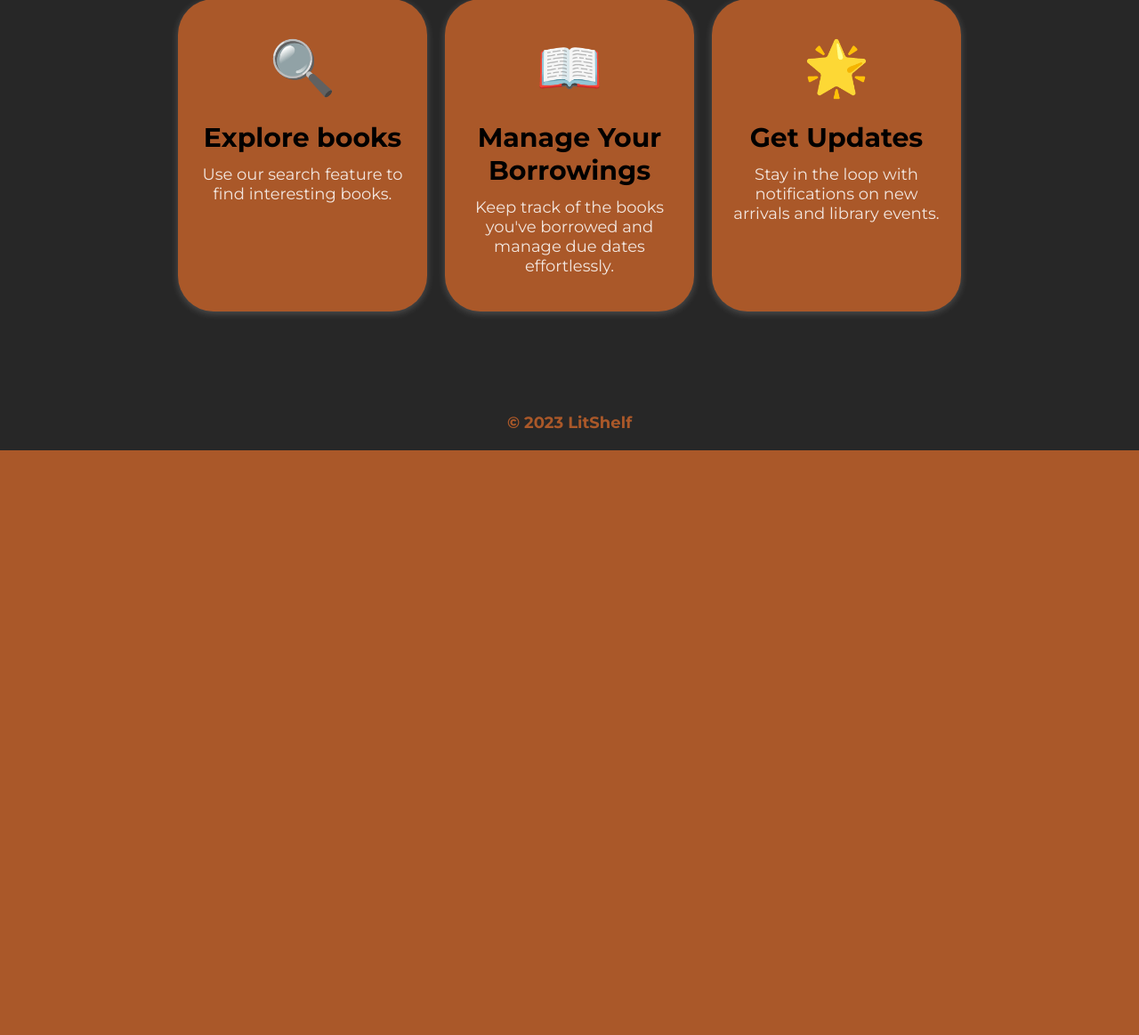
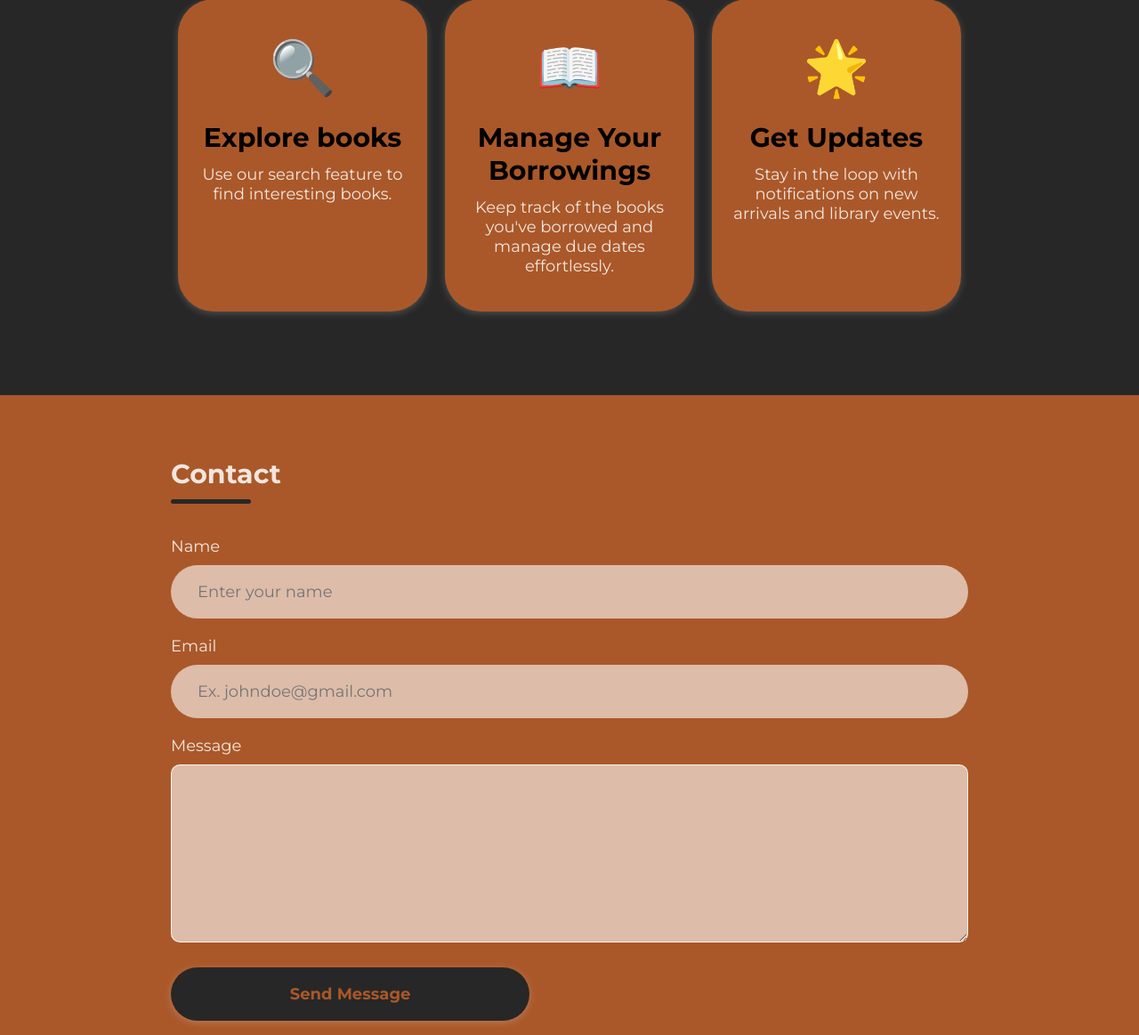
Before and after one commit to joboy-dev/LitShelf, a PHP site: page / in a window 1280 px wide. Shown: the part 916-2079 px from the top of the page at 89% size. Before the commit the page ends 1422 px from the top, so only its background shows below. Run offline with PHP 8.4, Linux system fonts and the light colour scheme.

Commit message:
Contact form complete

```diff
--- a/admin/frontend/styles/forms.css
+++ b/admin/frontend/styles/forms.css
@@ -58,7 +58,8 @@ form {
 }
 
 .form-field textarea {
-    width: 100%;
+    min-width: 100%;
+    max-width: 100%;
     height: 200px;
     border-radius: 10px;
     border: 1px solid var(--tertiary-color);
@@ -72,8 +73,6 @@ form {
     outline: none;
     box-shadow: 2px 2px 8px rgba(255, 255, 255, 0.4);
 }
-
-
 
 div.submit {
     display: flex;
--- /dev/null
+++ b/backend/contact/process_contact_form.php
@@ -0,0 +1,26 @@
+<?php
+    require 'utils/conn.php';
+
+    $errorMessage = null;
+    $successMessage = null;
+
+    if (isset($_POST['submit'])) {
+        // Prevent JavaScript attacks through form field
+        $name = htmlspecialchars($_POST['name']);
+        $email = htmlspecialchars($_POST['email']);
+        $message = htmlspecialchars($_POST['message']);
+
+        // Store data in database
+        $addContactQuery = "INSERT into `contact` (`name`, `email`, `message`) VALUES ('$name', '$email', '$message')";
+        if (mysqli_query($conn, $addContactQuery)) {
+            $successMessage = 'Message sent successfully';
+            header('Location: /');
+        } else {
+            $errorMessage = 'An error occured while sending message';
+        }
+    }
+
+    $_SESSION['success'] = $successMessage;
+    $_SESSION['error'] = $errorMessage;
+
+?>
--- a/frontend/html/home-page.php
+++ b/frontend/html/home-page.php
@@ -1,18 +1,21 @@
 <!-- HEADER -->
 <?php
+    require_once 'backend/contact/process_contact_form.php';
+
     $pageTitle = 'Home';
     ob_start();
 ?>
 
 <!-- Styles -->
 <link rel="stylesheet" href="<?php echo '/frontend/styles/home.css'; ?>">
+<link rel="stylesheet" href="<?php echo '/frontend/styles/forms.css'; ?>">
 
 <?php
     $styles = ob_get_clean();
 ?>
 
-<!-- ---------------------------------------------------------------------------------------------------- -->
-<!-- ---------------------------------------------------------------------------------------------------- -->
+<!-- -------------------------------------------------------------------------------------- -->
+<!-- -------------------------------------------------------------------------------------- -->
 
 <!-- CONTENT -->
 <?php
@@ -63,6 +66,35 @@
     </div>
 </section>
 
+<section id="contact">
+    <form action="" method="post">
+        <div class="title-container">
+            <h1 class="title">Contact</h1>
+            <div class="line"></div><br>
+        </div>
+
+        <div class="form-field">
+            <label for="name">Name</label>
+            <input type="text" name="name" id="name" placeholder="Enter your name" value="<?php echo isset($name) ? $name : '';?>" required>
+        </div>
+
+        <div class="form-field">
+            <label for="email">Email</label>
+            <input type="email" name="email" id="email" placeholder="Ex. johndoe@gmail.com" value="<?php echo isset($email) ? $email : '';?>" required>
+        </div>
+
+        <div class="form-field">
+            <label for="message">Message </label>
+            <textarea name="message" id="message" maxlength="5000" required><?php echo isset($message) ? $message : '';?></textarea>
+        </div>
+
+        <div class="submit">
+            <input type="submit" name="submit" value="Send Message">
+        </div>
+    </form>
+
+</section>
+
 <?php
     $content = ob_get_clean();
     include 'base.php';
--- a/frontend/html/library/filtered-books-page.php
+++ b/frontend/html/library/filtered-books-page.php
@@ -19,8 +19,8 @@
     $styles = ob_get_clean();
 ?>
 
-<!-- ---------------------------------------------------------------------------------------------------- -->
-<!-- ---------------------------------------------------------------------------------------------------- -->
+<!-- ---------------------------------------------------------------------------------------- -->
+<!-- ---------------------------------------------------------------------------------------- -->
 
 <!-- CONTENT -->
 <?php
--- a/frontend/styles/base.css
+++ b/frontend/styles/base.css
@@ -196,7 +196,7 @@ footer p {
     min-width: 30%;
     box-shadow: var(--default-box-shadow);
     border-radius: 25px;
-    padding: 10px 20px;
+    padding: 20px;
     text-align: center;
     font-weight: bold;
     font-size: 0.6rem;
@@ -283,7 +283,7 @@ footer p {
 /* MOBILE */
 @media screen and (max-width: 540px) {
     :root {
-        --default-spacing: 20px 50px;
+        --default-spacing: 20px;
     }
 
     html {
@@ -298,7 +298,8 @@ footer p {
         position: absolute;
         height: 50px;
         right: 0;
-        width: 100%;
+        width: 90%;
+        margin: 0 20px;
     }
 }
 
--- a/frontend/styles/forms.css
+++ b/frontend/styles/forms.css
@@ -52,6 +52,23 @@ form {
 .form-field option:checked {
     background-color: var(--secondary-color);
     color: var(--tertiary-color);
+}
+
+.form-field textarea {
+    min-width: 100%;
+    max-width: 100%;
+    height: 200px;
+    border-radius: 10px;
+    border: 1px solid var(--tertiary-color);
+    padding: 10px 30px;
+    background-color: rgb(255, 255, 255, 0.6);
+    color: var(--primary-color);
+    font-size: 0.6rem;
+}
+
+.form-field textarea:focus {
+    outline: none;
+    box-shadow: 2px 2px 8px rgba(255, 255, 255, 0.4);
 }
 
 div.submit {
--- a/frontend/styles/home.css
+++ b/frontend/styles/home.css
@@ -74,6 +74,21 @@
 }
 
 
+/* CONTACT FORM SECTION */
+#contact {
+    height: 90vh;
+    width: 100%;
+    background-color: var(--secondary-color);
+    padding: 40px 0;
+}
+
+#contact form {
+    margin:  0 auto;
+    height: 100%;
+    width: 70%;
+}
+
+
 /* ----------------------------------- MEDIA QUERIES -------------------------------- */
 /* ---------------------------------------------------------------------------------- */
 /* ---------------------------------------------------------------------------------- */
@@ -106,10 +121,15 @@
         padding: var(--default-spacing);
         grid-template-columns: repeat(2, 1fr);
         gap: 20px;
+        align-items: start;
     }
 
     .feature {
         height: 80%;
+    }
+
+    #contact form {
+        width: 100%;
     }
 }
 
@@ -121,6 +141,7 @@
 /* MOBILE */
 @media screen and (max-width: 540px) {
     #hero {
+        height: 100vh;
         padding: 0;
         background-color: var(--secondary-color);
         flex-direction: column-reverse;
@@ -130,7 +151,7 @@
 
     .hero-img {
         width: 100%;
-        height: 50%;
+        height: 47%;
         overflow: hidden;
     }
 
@@ -141,8 +162,16 @@
         padding: var(--default-spacing);
     }
 
+    .hero-content h1 {
+        font-size: 1rem;
+    }
+
+    .hero-content h3 {
+        font-size: 0.7rem;
+    }
+
     #features {
-        height: 120vh;
+        height: 150vh;
         padding: var(--default-spacing);
         grid-template-columns: repeat(1, 1fr);
     }
```
Also changed, not shown: Database creation script.sql (+12 -0 lines), README.md.
